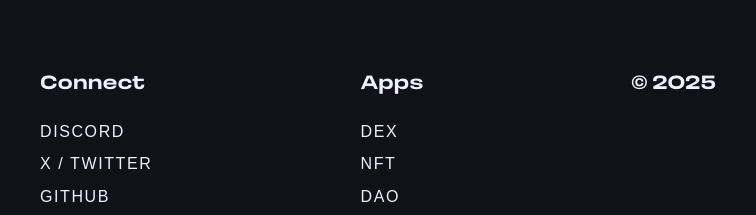
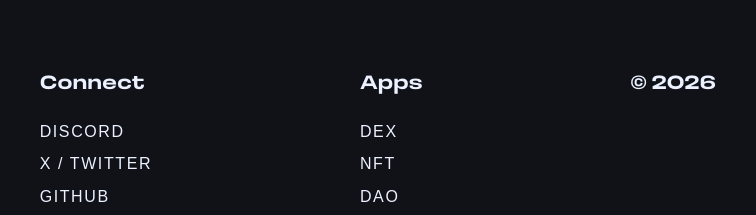
Before and after one commit to airswap/airswap-website, a website: page docs/index.html in a window 1280 px wide. Shown: the part 3812-4027 px from the top of the page, 437-1193 px from the left. Drawn offline with nearby package versions, Linux system fonts and the light colour scheme; a web font is replaced by a local one.

Commit message:
update copyright; drop pages instructions

```diff
--- a/docs/index.html
+++ b/docs/index.html
@@ -165,7 +165,7 @@ h1, h2, h3, .h0, .h1, .h2, .h3, .text-wrap-balance {
 <path d="M121.532 19.5912C119.975 18.8694 118.279 18.4962 116.563 18.4976L118.822 12.554L121.532 19.5912ZM120.225 9.29688H117.491L111 24.9405H113.924L115.612 20.9464C121.794 20.4471 123.91 24.9405 123.91 24.9405H126.858L120.225 9.29688Z" fill="currentColor"/>
 <path fill-rule="evenodd" clip-rule="evenodd" d="M24.551 24.2334L16.4201 32.2922L12.3906 28.2985C16.736 28.0355 20.9326 26.6327 24.551 24.2334Z" fill="currentColor"/>
 <path d="M32.1581 16.0438L31.1596 15.043L16.4442 0.291992L1.72872 15.043L0.46875 16.306L0.920436 16.7111C1.44344 17.14 1.96645 17.5452 2.51322 17.9264C6.50708 20.7296 11.2491 22.265 16.1242 22.3329C20.9993 22.4008 25.7822 20.9984 29.8521 18.3077C30.4227 17.9264 30.9932 17.4975 31.54 17.0686C32.0868 16.6396 32.1343 16.5681 32.4196 16.306L32.1581 16.0438ZM20.3192 19.7376C15.929 17.0359 10.8739 15.6166 5.72257 15.6387C12.4503 12.7076 20.6758 12.3025 28.2356 16.6634C25.8202 18.1922 23.1315 19.2364 20.3192 19.7376Z" fill="currentColor"/>
-</svg></div></div><div class="footer-column two"><h3 class="h6 margin-bottom-xs">Connect</h3><a href="https://discord.com/invite/ecQbV7H" target="_blank" class="footer-link">Discord</a><a href="https://twitter.com/airswap" target="_blank" class="footer-link">X / Twitter</a><a href="https://github.com/airswap/airswap-web" target="_blank" class="footer-link">GITHUB</a><a href="https://t.me/airswapofficial" target="_blank" class="footer-link">Telegram</a></div><div class="footer-column three"><h3 class="h6 margin-bottom-xs">Apps</h3><a href="https://dex.airswap.xyz/" target="_blank" class="footer-link">DEX</a><a href="https://marketplace-demo.airswap.eth.limo/" target="_blank" class="footer-link">NFT</a><a href="https://dao.airswap.xyz/" target="_blank" class="footer-link">DAO</a></div><div class="footer-column four"><h3 class="h6">© 2025</h3></div></div></div></footer><div id="cookie-notice-wrapper" class="cookie-notice-wrapper"><div fs-cc="banner" class="cookie-popup_component"><div class="cookie-modal_component"><div class="cookie-modal_styles w-embed"><style>
+</svg></div></div><div class="footer-column two"><h3 class="h6 margin-bottom-xs">Connect</h3><a href="https://discord.com/invite/ecQbV7H" target="_blank" class="footer-link">Discord</a><a href="https://twitter.com/airswap" target="_blank" class="footer-link">X / Twitter</a><a href="https://github.com/airswap/airswap-web" target="_blank" class="footer-link">GITHUB</a><a href="https://t.me/airswapofficial" target="_blank" class="footer-link">Telegram</a></div><div class="footer-column three"><h3 class="h6 margin-bottom-xs">Apps</h3><a href="https://dex.airswap.xyz/" target="_blank" class="footer-link">DEX</a><a href="https://marketplace-demo.airswap.eth.limo/" target="_blank" class="footer-link">NFT</a><a href="https://dao.airswap.xyz/" target="_blank" class="footer-link">DAO</a></div><div class="footer-column four"><h3 class="h6">© 2026</h3></div></div></div></footer><div id="cookie-notice-wrapper" class="cookie-notice-wrapper"><div fs-cc="banner" class="cookie-popup_component"><div class="cookie-modal_component"><div class="cookie-modal_styles w-embed"><style>
 
 .ck-preference__scroll-w::-webkit-scrollbar {
 	display: none;
```
Also changed, not shown: docs/nft-marketplace.html (+1 -1 lines), docs/otc.html (+1 -1 lines), README.md.
